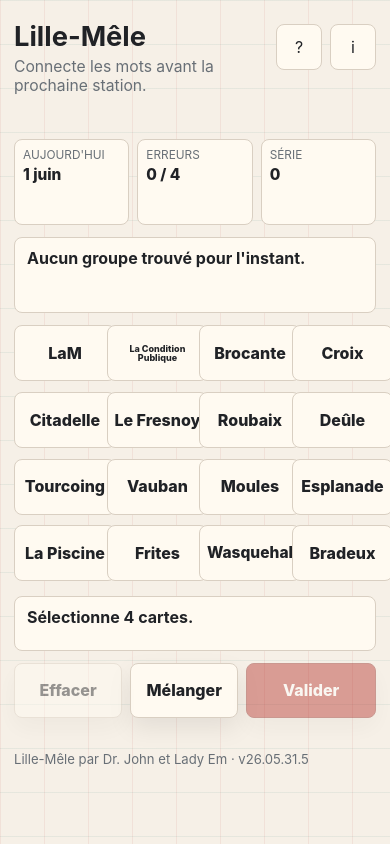
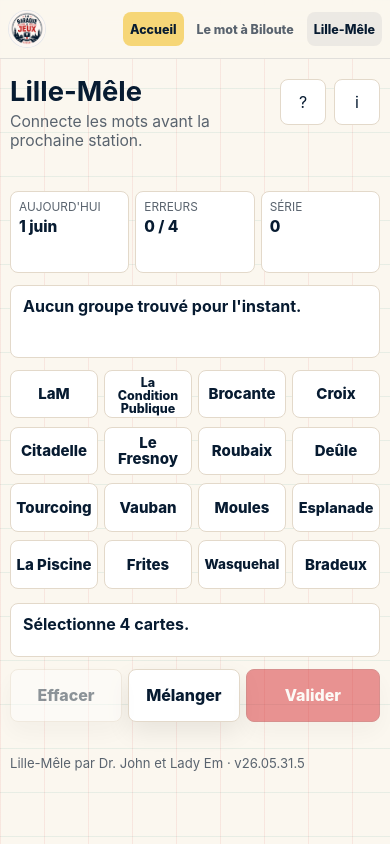
Before and after one commit to Dr-John-8bits/la-baraque-a-jeux, a website: page apps/lille-mele/index.html in a window 390 px wide. Drawn offline with Linux system fonts and the light colour scheme.

Commit message:
feat: harmoniser navigation et charte graphique
Ajout d’un menu sticky partagé sur le portail et les jeux, avec liens directs entre Accueil, Le mot à Biloute et Lille-Mêle. Ajout du bouton Ko-fi dans la section À propos, harmonisation des couleurs entre les expériences et ajustement du rendu mobile de Lille-Mêle.

```diff
--- a/apps/le-mot-a-biloute/styles.css
+++ b/apps/le-mot-a-biloute/styles.css
@@ -1,17 +1,17 @@
 :root {
-  --paper: #fbfaf4;
-  --ink: #202124;
-  --muted: #69645d;
-  --line: #d8d2c6;
-  --brick: #c84c38;
+  --paper: #fbf7ef;
+  --ink: #071b31;
+  --muted: #59636e;
+  --line: #e3d9ca;
+  --brick: #d21920;
   --green: #2f7d58;
-  --yellow: #f4d35e;
-  --blue: #2374ab;
-  --tile: #fffdf7;
+  --yellow: #f3c642;
+  --blue: #0b736f;
+  --tile: #ffffff;
   --absent: #6d6a63;
   --present: #d09b2c;
   --correct: #2f7d58;
-  --shadow: 0 16px 36px rgba(32, 33, 36, 0.13);
+  --shadow: 0 16px 36px rgba(7, 27, 49, 0.13);
   color-scheme: light;
   font-family:
     Inter, ui-sans-serif, system-ui, -apple-system, BlinkMacSystemFont, "Segoe UI",
@@ -26,7 +26,7 @@ body {
   min-height: 100vh;
   margin: 0;
   background:
-    linear-gradient(180deg, rgba(244, 211, 94, 0.26), rgba(251, 250, 244, 0) 250px),
+    linear-gradient(180deg, rgba(243, 198, 66, 0.26), rgba(251, 247, 239, 0) 250px),
     var(--paper);
   color: var(--ink);
 }
@@ -50,7 +50,7 @@ button:disabled {
 
 .app-shell {
   width: min(100%, 520px);
-  min-height: 100vh;
+  min-height: calc(100vh - 62px);
   margin: 0 auto;
   padding: max(10px, env(safe-area-inset-top)) 12px max(12px, env(safe-area-inset-bottom));
   display: flex;
--- a/apps/lille-mele/index.html
+++ b/apps/lille-mele/index.html
@@ -8,44 +8,26 @@
       content="Lille-Mêle, un puzzle quotidien de connexions lilloises."
     />
     <title>Lille-Mêle</title>
+    <link rel="stylesheet" href="../../packages/ui/site-nav.css" />
     <style>
       :root {
-        color-scheme: light dark;
-        --bg: #f6f0e7;
-        --surface: #fffaf1;
+        color-scheme: light;
+        --bg: #fbf7ef;
+        --surface: #ffffff;
         --surface-strong: #ffffff;
-        --ink: #202226;
-        --muted: #686f76;
-        --line: #d9cfc2;
-        --primary: #b53730;
+        --ink: #071b31;
+        --muted: #59636e;
+        --line: #e3d9ca;
+        --primary: #d21920;
         --primary-ink: #ffffff;
         --green: #477a55;
-        --yellow: #d9b44a;
+        --yellow: #f3c642;
         --blue: #477eb3;
         --red: #b45644;
-        --teal: #26766f;
-        --shadow: 0 18px 55px rgba(47, 40, 31, 0.14);
+        --teal: #0b736f;
+        --shadow: 0 18px 55px rgba(7, 27, 49, 0.13);
         --radius: 8px;
         --tap: 46px;
-      }
-
-      @media (prefers-color-scheme: dark) {
-        :root {
-          --bg: #17191c;
-          --surface: #222528;
-          --surface-strong: #292d31;
-          --ink: #f2eee6;
-          --muted: #aeb4ba;
-          --line: #3c4248;
-          --primary: #d35b4f;
-          --primary-ink: #1f1110;
-          --green: #71a67e;
-          --yellow: #e4c867;
-          --blue: #76a5d8;
-          --red: #d47b66;
-          --teal: #63aba3;
-          --shadow: 0 18px 60px rgba(0, 0, 0, 0.3);
-        }
       }
 
       * {
@@ -60,8 +42,8 @@
         margin: 0;
         min-height: 100vh;
         background:
-          linear-gradient(90deg, rgba(181, 55, 48, 0.08) 1px, transparent 1px),
-          linear-gradient(rgba(38, 118, 111, 0.08) 1px, transparent 1px),
+          linear-gradient(90deg, rgba(210, 25, 32, 0.08) 1px, transparent 1px),
+          linear-gradient(rgba(11, 115, 111, 0.08) 1px, transparent 1px),
           var(--bg);
         background-size: 44px 44px;
         color: var(--ink);
@@ -76,7 +58,7 @@
 
       .app {
         width: min(1040px, 100%);
-        min-height: 100vh;
+        min-height: calc(100vh - 62px);
         margin: 0 auto;
         padding: 14px;
         display: grid;
@@ -494,7 +476,7 @@
         }
       }
 
-      @media (max-width: 380px) {
+      @media (max-width: 420px) {
         .app {
           padding: 10px;
         }
@@ -504,7 +486,8 @@
         }
 
         .tile {
-          min-height: 54px;
+          min-height: 44px;
+          padding: 5px;
         }
 
         .status-row,
@@ -548,6 +531,37 @@
     </style>
   </head>
   <body>
+    <header class="labaj-header">
+      <nav class="labaj-nav" aria-label="Menu principal">
+        <a class="labaj-brand" href="../../" aria-label="Retour à l'accueil">
+          <picture class="labaj-brand__logo">
+            <source
+              srcset="../portail/la-baraque-a-jeux-lille.webp"
+              type="image/webp"
+            />
+            <img
+              src="../portail/la-baraque-a-jeux-lille-logo.png"
+              alt=""
+              width="48"
+              height="48"
+            />
+          </picture>
+          <span class="labaj-brand__text">
+            <strong>La baraque à jeux</strong>
+            <span>Accueil</span>
+          </span>
+        </a>
+
+        <div class="labaj-links">
+          <a class="labaj-link labaj-link--home" href="../../">Accueil</a>
+          <a class="labaj-link" href="../le-mot-a-biloute/">Le mot à Biloute</a>
+          <a class="labaj-link" href="../lille-mele/" aria-current="page">
+            Lille-Mêle
+          </a>
+        </div>
+      </nav>
+    </header>
+
     <main class="app" id="app">
       <header class="topbar">
         <div class="brand">
--- /dev/null
+++ b/packages/ui/site-nav.css
@@ -0,0 +1,141 @@
+:root {
+  --labaj-ink: #071b31;
+  --labaj-muted: #59636e;
+  --labaj-paper: #fbf7ef;
+  --labaj-surface: #ffffff;
+  --labaj-line: #e3d9ca;
+  --labaj-red: #d21920;
+  --labaj-gold: #f3c642;
+  --labaj-radius: 8px;
+}
+
+.labaj-header {
+  position: sticky;
+  top: 0;
+  z-index: 100;
+  border-bottom: 1px solid rgba(7, 27, 49, 0.1);
+  background: rgba(251, 247, 239, 0.94);
+  backdrop-filter: blur(14px);
+}
+
+.labaj-nav {
+  width: min(920px, calc(100% - 24px));
+  min-height: 62px;
+  margin: 0 auto;
+  display: flex;
+  align-items: center;
+  justify-content: space-between;
+  gap: 12px;
+}
+
+.labaj-brand {
+  min-width: 0;
+  display: inline-flex;
+  align-items: center;
+  gap: 10px;
+  color: var(--labaj-ink);
+  text-decoration: none;
+}
+
+.labaj-brand__logo {
+  width: 42px;
+  height: 42px;
+  flex: 0 0 auto;
+  display: block;
+  overflow: hidden;
+  border: 1px solid rgba(7, 27, 49, 0.1);
+  border-radius: 50%;
+  background: var(--labaj-surface);
+}
+
+.labaj-brand__logo img {
+  width: 100%;
+  height: 100%;
+  display: block;
+  object-fit: cover;
+}
+
+.labaj-brand__text {
+  min-width: 0;
+  display: grid;
+  gap: 1px;
+  line-height: 1;
+}
+
+.labaj-brand__text strong {
+  font-size: 0.96rem;
+}
+
+.labaj-brand__text span {
+  color: var(--labaj-red);
+  font-size: 0.76rem;
+  font-weight: 850;
+  letter-spacing: 0.08em;
+  text-transform: uppercase;
+}
+
+.labaj-links {
+  min-width: 0;
+  display: flex;
+  align-items: center;
+  justify-content: flex-end;
+  gap: 6px;
+  overflow-x: auto;
+  scrollbar-width: none;
+}
+
+.labaj-links::-webkit-scrollbar {
+  display: none;
+}
+
+.labaj-link {
+  min-height: 36px;
+  display: inline-flex;
+  flex: 0 0 auto;
+  align-items: center;
+  border-radius: var(--labaj-radius);
+  padding: 0 10px;
+  color: var(--labaj-muted);
+  font-size: 0.9rem;
+  font-weight: 800;
+  text-decoration: none;
+  white-space: nowrap;
+}
+
+.labaj-link:hover,
+.labaj-link[aria-current="page"] {
+  color: var(--labaj-ink);
+  background: rgba(7, 27, 49, 0.06);
+}
+
+.labaj-link--home {
+  color: var(--labaj-ink);
+  background: color-mix(in srgb, var(--labaj-gold), white 28%);
+}
+
+@media (max-width: 560px) {
+  .labaj-nav {
+    width: min(100% - 16px, 920px);
+    min-height: 58px;
+    gap: 8px;
+  }
+
+  .labaj-brand__logo {
+    width: 38px;
+    height: 38px;
+  }
+
+  .labaj-brand__text {
+    display: none;
+  }
+
+  .labaj-links {
+    justify-content: flex-start;
+  }
+
+  .labaj-link {
+    min-height: 34px;
+    padding: 0 7px;
+    font-size: 0.78rem;
+  }
+}
```
Also changed, not shown: apps/le-mot-a-biloute/index.html (+33 -1 lines), apps/portail/index.html (+18 -8 lines), apps/portail/styles.css (+21 -0 lines), index.html (+18 -8 lines).
